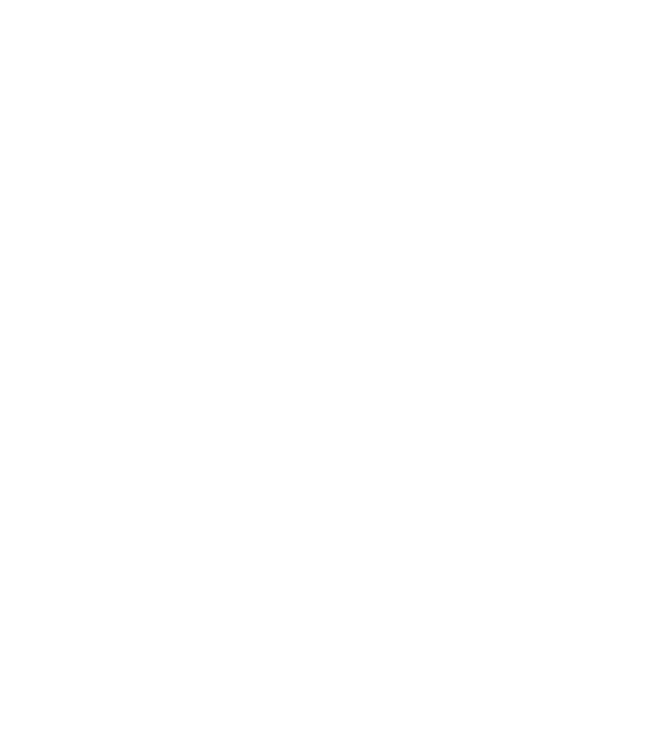
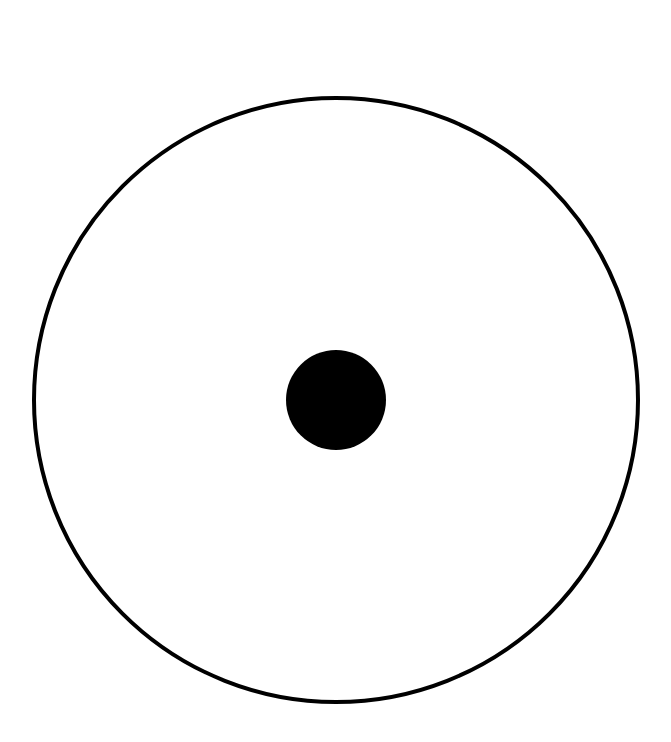
Before and after one commit to abood368/Geometry-Game, a plain HTML site: page index.html in a window 1280 px wide. Shown: the whole page, without its empty margins (304-975 px from the left). Drawn offline with Linux system fonts and the light colour scheme.

Commit message:
Version 2 - Basic Layout

```diff
--- a/index.html
+++ b/index.html
@@ -7,6 +7,7 @@
     <title>Document</title>
   </head>
   <body>
+    <canvas></canvas>
     <script src="main.js"></script>
   </body>
 </html>
--- a/main.js
+++ b/main.js
@@ -0,0 +1,9 @@
+const canvas = document.querySelector('canvas');
+const c = canvas.getContext('2d');
+
+canvas.width = canvas.clientWidth;
+canvas.height = canvas.width;
+
+c.fillStyle = 'black';
+c.arc(300, 300, 50, 0, Math.PI * 2, false);
+c.fill();
--- a/styles.css
+++ b/styles.css
@@ -5,4 +5,12 @@ body {
   display: flex;
   justify-content: center;
   align-items: center;
+  height: 100vh;
 }
+
+canvas {
+  border: 4px solid black;
+  width: 600px;
+  height: 600px;
+  border-radius: 50%;
+}
```
